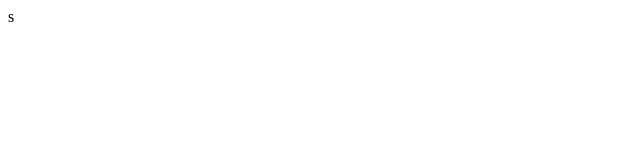
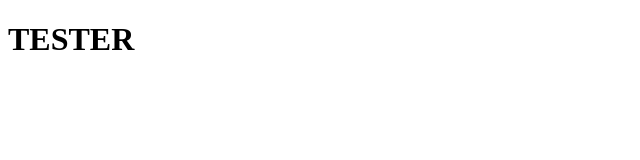
Before and after one commit to ndallen/jsMusicPlayer, a plain HTML site: page index.html in a window 1280 px wide. Shown: the whole page, without its empty margins (0-640 px from the left). Drawn offline with Linux system fonts and the light colour scheme.

Commit message:
git push origin master

```diff
--- a/index.html
+++ b/index.html
@@ -8,9 +8,9 @@
   <title>Music Player</title>
 </head>
 <body>
+  <h1>TESTER</h1>
 
 
-  s
  <script src="script.js"></script>
 </body>
 </html>
```
